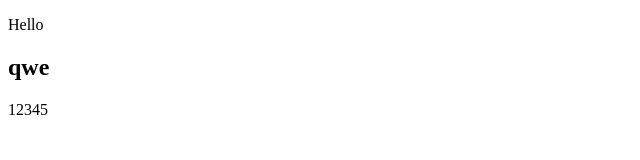
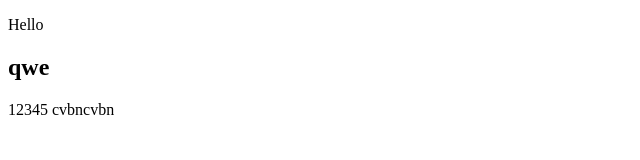
Before and after one commit to VadimGrogul/jobTest, a plain HTML site: page index.html in a window 1280 px wide. Shown: the full height of the page, 0-640 px from the left. Drawn offline with Linux system fonts and the light colour scheme.

Commit message:
Update index.html

```diff
--- a/index.html
+++ b/index.html
@@ -10,5 +10,6 @@
     <p>Hello</p>
     <h2>qwe</h2>
     12345
+    cvbncvbn
 </body>
 </html>
```
